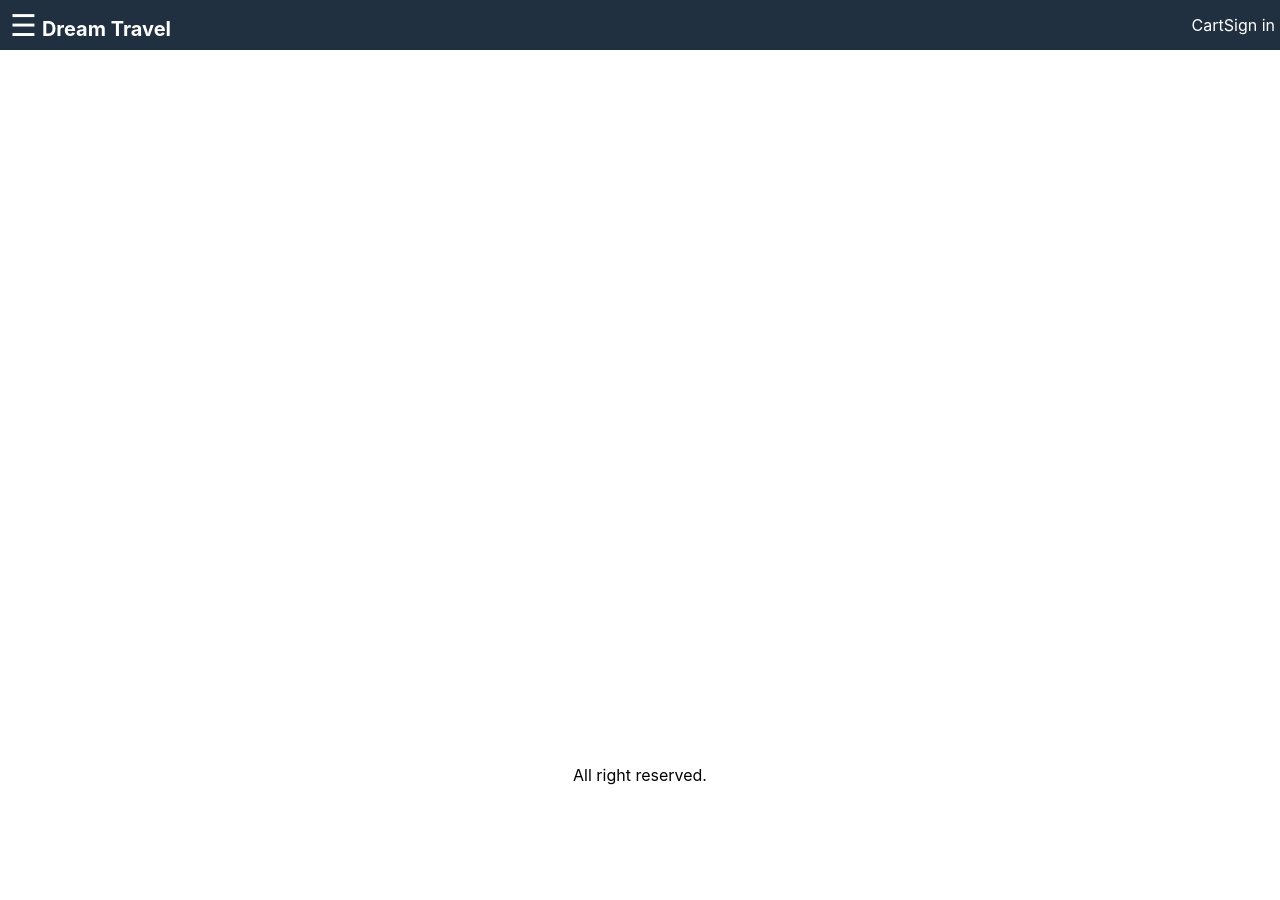
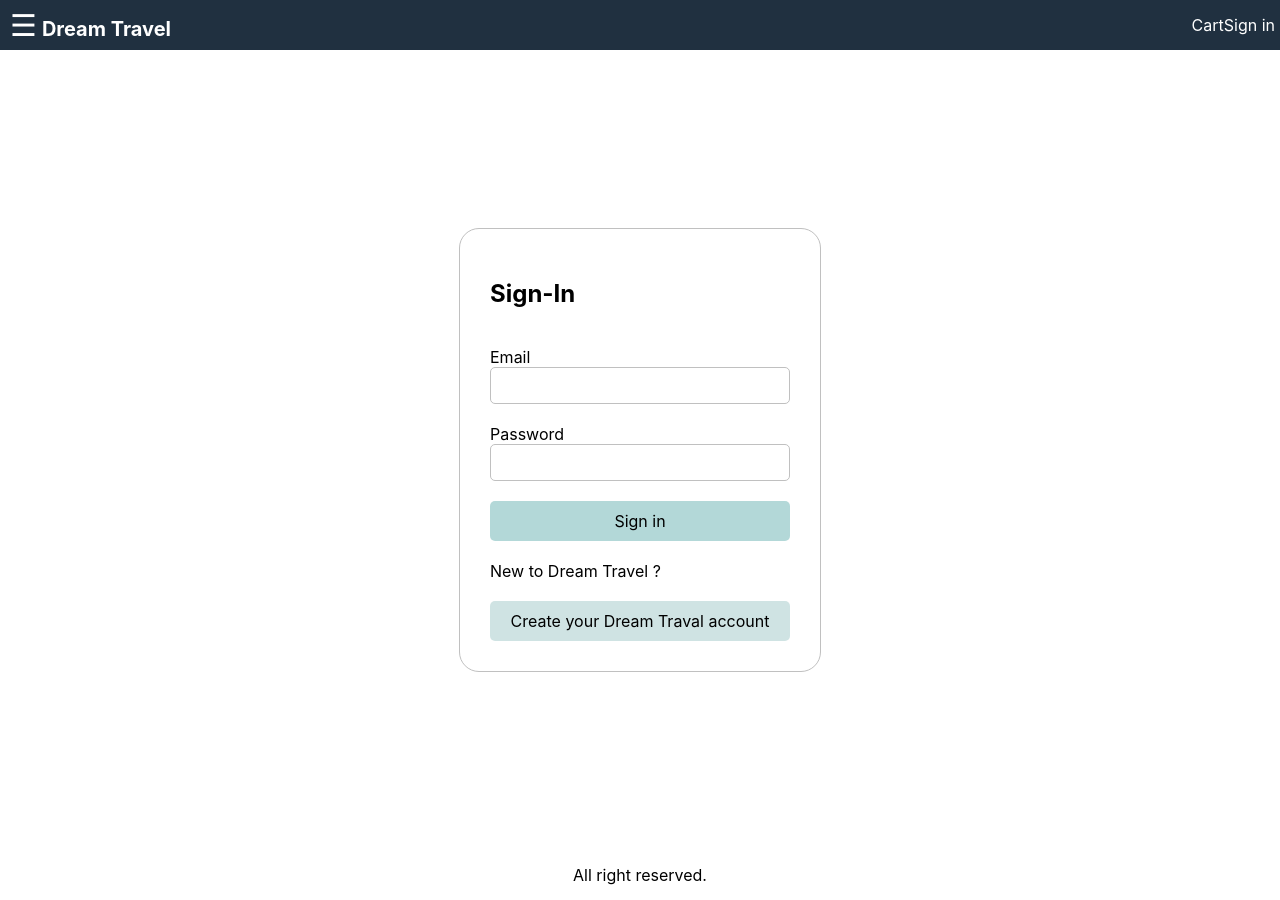
Before and after one commit to Paul-D-Dev/React-e-commerce-app, a React (Create React App) app: page /signin in a window 1280 px wide. Before the commit the page ends 800 px from the top, so only its background shows below. Built offline with nearby package versions, Linux system fonts and the light colour scheme.

Commit message:
feat: Sign in component html and css

```diff
--- a/src/App.tsx
+++ b/src/App.tsx
@@ -4,6 +4,7 @@ import './App.scss';
 import ProductDetail from './components/ProductDetail';
 import Home from './components/Home';
 import Cart from './components/Cart';
+import SignIn from './components/SignIn';
 
 
 const openMenu = () => {
@@ -26,7 +27,7 @@ const App = () => {
         </div>
         <div className="header-links">
           <a href="cart">Cart</a>
-          <a href="signin">Sign in</a>
+          <Link to="/signin">Sign in</Link>
         </div>
       </header>
 
@@ -41,6 +42,7 @@ const App = () => {
 
       <main className="main">
         <div className="content">
+          <Route path='/signin' component={SignIn}></Route>
           <Route path="/products/:id" component={ProductDetail}></Route>
           <Route path="/cart/products:id?" component={Cart}/>
           <Route path="/" exact ={true} component={Home}></Route>
--- /dev/null
+++ b/src/components/SignIn.tsx
@@ -0,0 +1,74 @@
+import React, { useEffect, useState } from 'react';
+import { useDispatch } from 'react-redux';
+import { Link } from 'react-router-dom';
+import './styles/sign-in.scss';
+
+
+const SignIn = () => {
+
+    const [email, setEmail] = useState('');
+    const [password, setPassword] = useState('');
+
+    const setEmailForm = (email : string) => {
+        setEmail(email);
+    };
+
+    const setPasswordForm = (password: string) => {
+        setPassword(password);
+    };
+
+    const submitHandler = (e: React.FormEvent<HTMLFormElement>) => {
+        e.preventDefault();
+        console.log(email);
+        console.log(password);
+    };
+
+    const dispatch = useDispatch()
+
+    useEffect(() => {
+
+    }, [])
+
+
+    return (
+        <div className='form'>
+
+            <form onSubmit={submitHandler}>
+
+                <ul className="form-container">
+
+                    <li>
+                        <h2>Sign-In</h2>
+                    </li>
+
+                    <li>
+                        <label htmlFor="email">Email</label>
+                        <input type="email" id="email" onChange={(e) => setEmailForm(e.target.value)}/>
+                    </li>
+
+                    <li>
+                        <label htmlFor="password">Password</label>
+                        <input type="password" name="password" id="password" onChange={(e) => setPasswordForm(e.target.value)}/>
+                    </li>
+
+                    <li>
+                        <button type="submit" className="button primary">Sign in</button>
+                    </li>
+
+                    <li>
+                        New to Dream Travel ?
+                    </li>
+
+                    <li>
+                        <Link to='/register' className="button secondary text-center">Create your Dream Traval account</Link>
+                    </li>
+                </ul>
+
+            </form>
+
+        </div>
+
+    )
+}
+
+export default SignIn;
--- /dev/null
+++ b/src/components/styles/sign-in.scss
@@ -0,0 +1,35 @@
+@import '../../helpers/mixin.scss';
+
+.form {
+    display: flex;
+    justify-content: center;
+    align-items: center;
+    height: 100vh;
+
+    .form-container {
+        display: flex;
+        flex-direction: column;
+        width: 32rem;
+        padding: 2rem;
+        border: .1rem #C0C0C0 solid;
+        border-radius: 2rem;
+
+        li {
+            display: flex;
+            flex-direction: column;
+            margin: 1rem;
+        }
+
+        input {
+            padding: 1rem;
+            border: .1rem #C0C0C0 solid;
+            border-radius: .5rem;
+        }
+    }
+
+}
+
+
+.button {
+    @include button-action;
+}
--- a/src/helpers/mixin.scss
+++ b/src/helpers/mixin.scss
@@ -1,4 +1,5 @@
 $primary-bg : rgba(105, 177, 177, 0.5);
+$secondary-bg : rgba(160, 199, 199, 0.5);
 $hover-bg : rgba(105, 177, 177, 0.8);
 
 @mixin button-action {
@@ -10,6 +11,11 @@ $hover-bg : rgba(105, 177, 177, 0.8);
     &.primary {
         background-color: $primary-bg;
     }
+
+    &.secondary {
+        background-color: $secondary-bg;
+    }
+
     &:hover {
         background-color: $hover-bg;
     }
--- a/src/index.scss
+++ b/src/index.scss
@@ -34,8 +34,16 @@ code {
 
 button {
   cursor: pointer;
+  font-size: 1.6rem;
+  font-family: -apple-system, BlinkMacSystemFont, 'Segoe UI', 'Roboto', 'Oxygen',
+    'Ubuntu', 'Cantarell', 'Fira Sans', 'Droid Sans', 'Helvetica Neue',
+    sans-serif;
 }
 
 .width100 {
   width: 100%;
 }
+
+.text-center {
+  text-align: center;
+}
```
